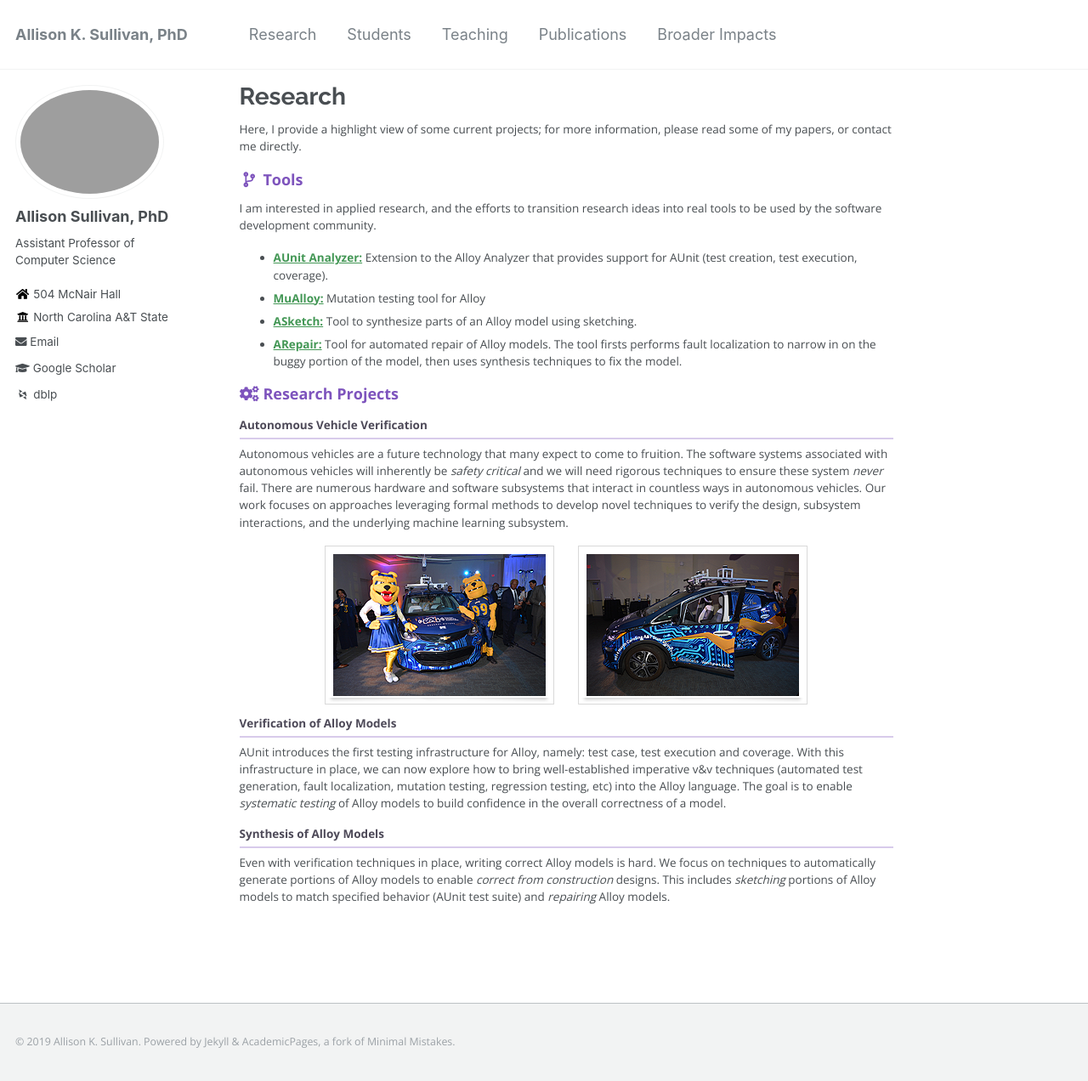
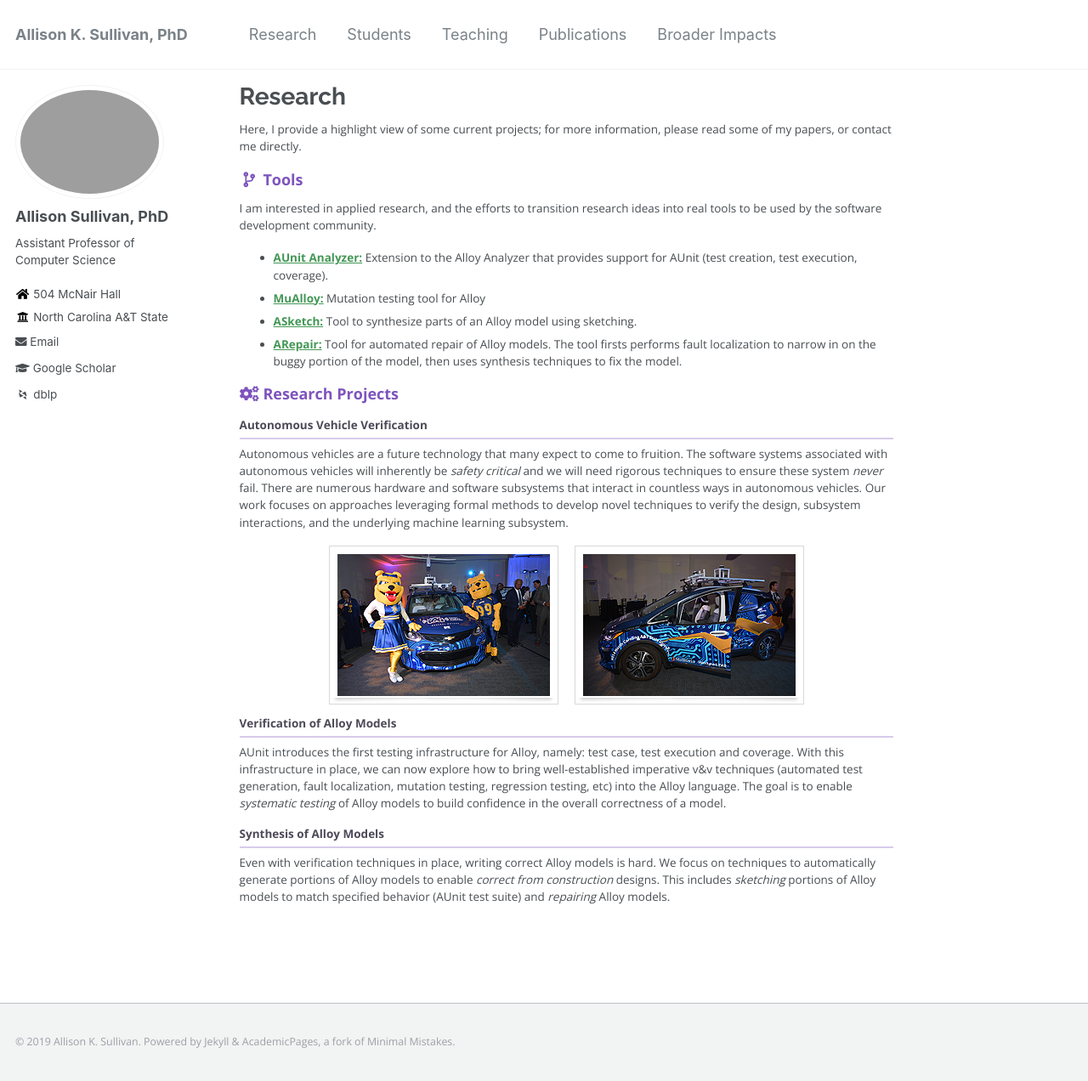
Before and after one commit to Allisonius/allisonius.github.io, a Jekyll site: the page built from _pages/research.md, in a window 1280 px wide and 1272 px high. Shown: the whole window at 85% size. Built offline with Jekyll 4.4.1, drawn with Linux system fonts in a browser that asks for light colours; some web fonts are replaced.

Commit message:
Update research.md

```diff
--- a/_pages/research.md
+++ b/_pages/research.md
@@ -22,7 +22,7 @@ I am interested in applied research, and the efforts to transition research idea
 ## Autonomous Vehicle Verification
 Autonomous vehicles are a future technology that many expect to come to fruition. The software systems associated with autonomous vehicles will inherently be *safety critical* and we will need rigorous techniques to ensure these system *never* fail. There are numerous hardware and software subsystems that interact in countless ways in autonomous vehicles. Our work focuses on approaches leveraging formal methods to develop novel techniques to verify the design, subsystem interactions, and the underlying machine learning subsystem.
 
-<center><img src="../images/auto2.png" alt="SAE-GM Autodrive Challenge"> &nbsp;&nbsp;&nbsp;&nbsp;&nbsp;<img src="../images/auto3.png" alt="SAE-GM Autodrive Challenge"></center>
+<center><img src="../images/auto2.png" alt="SAE-GM Autodrive Challenge"> &nbsp;&nbsp;&nbsp;<img src="../images/auto3.png" alt="SAE-GM Autodrive Challenge"></center>
 
 ## Verification of Alloy Models
 AUnit introduces the first testing infrastructure for Alloy, namely: test case, test execution and coverage. With this infrastructure in place, we can now explore how to bring well-established imperative v&v techniques (automated test generation, fault localization, mutation testing, regression testing, etc) into the Alloy language. The goal is to enable *systematic testing* of Alloy models to build confidence in the overall correctness of a model.
```
